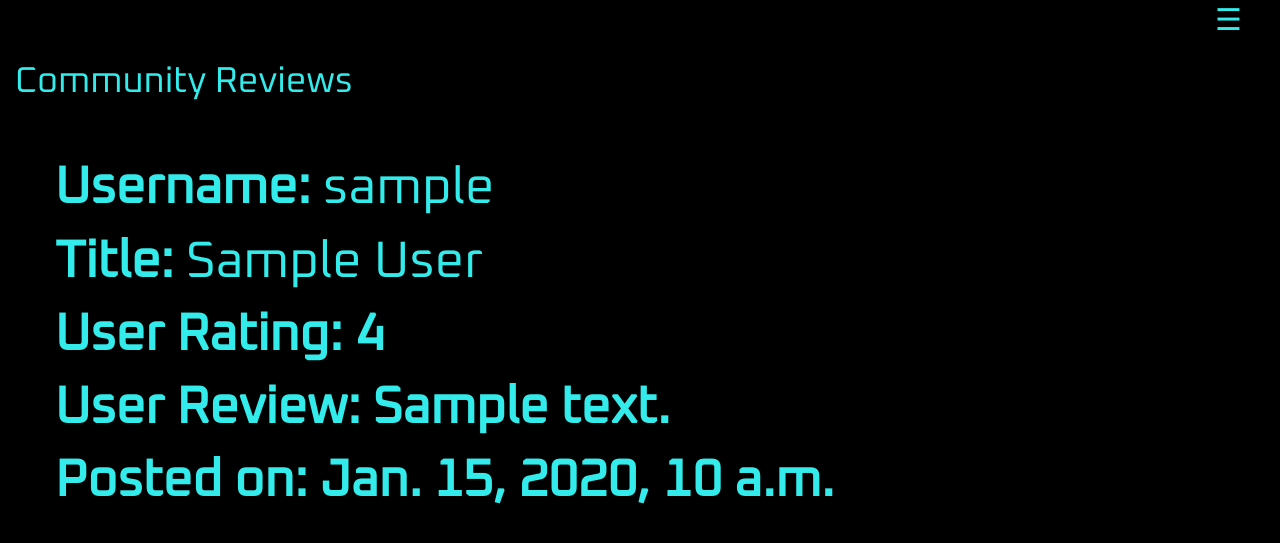
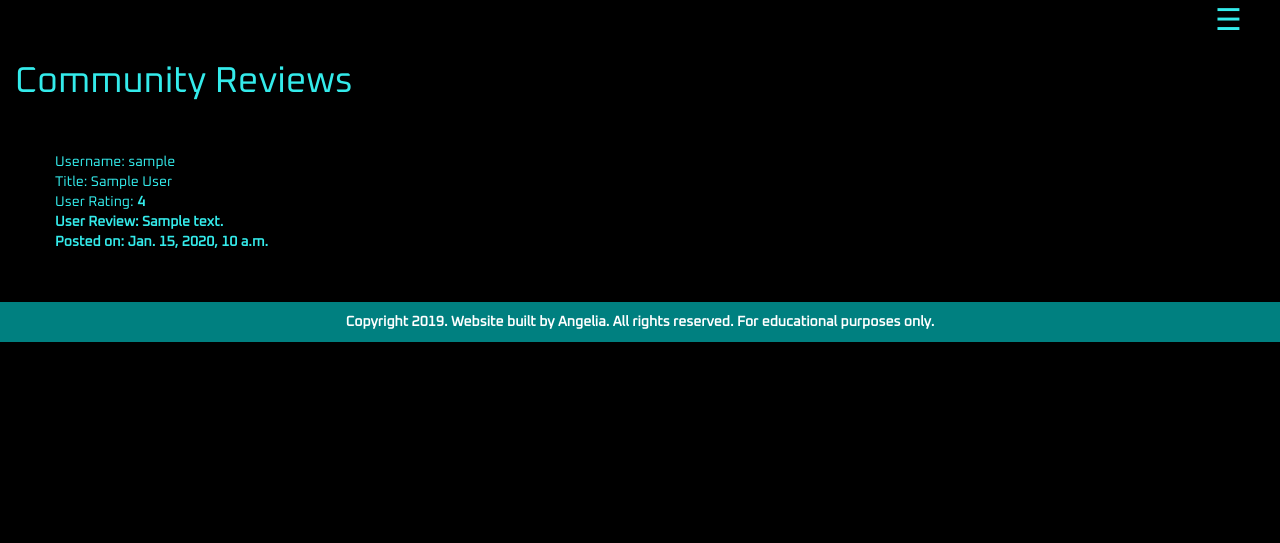
Before and after one commit to Code-Institute-Submissions/soycat999-django-project-4, a Django app: page /users/reviews in a window 1280 px wide. Shown: the top 543 px of the page. Run offline with Django 3.2, Linux system fonts and the light colour scheme; tables that the repository leaves empty hold one stand-in row (values such as "Sample post"); some libraries are stand-ins or nearby versions.

Commit message:
modified styling, changed font

```diff
--- a/templates/base.html
+++ b/templates/base.html
@@ -9,7 +9,7 @@
     <link rel="stylesheet" href="https://cdnjs.cloudflare.com/ajax/libs/font-awesome/4.7.0/css/font-awesome.min.css">
  <link rel="stylesheet" href="https://maxcdn.bootstrapcdn.com/bootstrap/3.4.1/css/bootstrap.min.css">
 
-<link href="https://fonts.googleapis.com/css?family=Orbitron&display=swap" rel="stylesheet">
+<link href="https://fonts.googleapis.com/css?family=Oxanium&display=swap" rel="stylesheet">
 
 <!----Link to CSS---->
     <link rel="stylesheet" href="{% static '/css/main.css' %}" type="text/css">
@@ -72,6 +72,15 @@ function closeNav() {
     </div>
   </div>
   </div>
+  <br>
+   <!-----footer-copyright----->
+    <footer>
+      <div class="footerbar"></div>
+    <div class="textcopyright">
+      Copyright 2019. Website built by Angelia. All rights reserved. For educational purposes only.
+    </div>
+  </footer>
+
   <script src="https://maxcdn.bootstrapcdn.com/bootstrap/3.4.1/js/bootstrap.min.js"></script>
   <script src="https://cdn.jsdelivr.net/npm/popper.js@1.16.0/dist/umd/popper.min.js" integrity="sha384-Q6E9RHvbIyZFJoft+2mJbHaEWldlvI9IOYy5n3zV9zzTtmI3UksdQRVvoxMfooAo" crossorigin="anonymous"></script>
  </body>
--- a/users/templates/users/reviews.template.html
+++ b/users/templates/users/reviews.template.html
@@ -2,10 +2,11 @@
 
 
 {%block content%}
-<div>
 <head>
 <link href="https://fonts.googleapis.com/css?family=Oxanium&display=swap" rel="stylesheet">
 </head>
+<div>
+
 
     <h1>Community Reviews</h1>
      </br>
@@ -15,11 +16,13 @@
     <ul style="list-style-type:none;">
     {% for c in all_reviews %}
      </br>
-        <li style="font-size:4vw; font-family: 'Oxanium', sans serif"><strong>Username:</strong> {{c.username}}</li>
-        <li style="font-size:4vw; font-family: 'Oxanium', sans serif"><strong>Title:</strong> {{c.title}}</li>
-        <li style="font-size:4vw; font-family: 'Oxanium', sans serif"><strong>User Rating:<strong> {{c.rating}}</li>
-        <li style="font-size:4vw; font-family: 'Oxanium', sans serif"><strong>User Review:<strong> {{c.reviews}}</li>
-        <li style="font-size:4vw; font-family: 'Oxanium', sans serif"><strong>Posted on:<strong> {{c.posted_on}}</li>
+     <div class="text-review">
+        <li <strong>Username:</strong> {{c.username}}</li>
+        <li <strong>Title:</strong> {{c.title}}</li>
+        <li <strong>User Rating:<strong> {{c.rating}}</li>
+        <li <strong>User Review:<strong> {{c.reviews}}</li>
+        <li <strong>Posted on:<strong> {{c.posted_on}}</li>
+        </div>
         <br>
          {% if user.is_superuser %}
         <li><a href='{% url "delete_reviews" reviews_id=c.id %}' class='btn btn-danger'>Delete</a></li>
```
Also changed, not shown: templates/registration/logout.html (+8 -0 lines).
